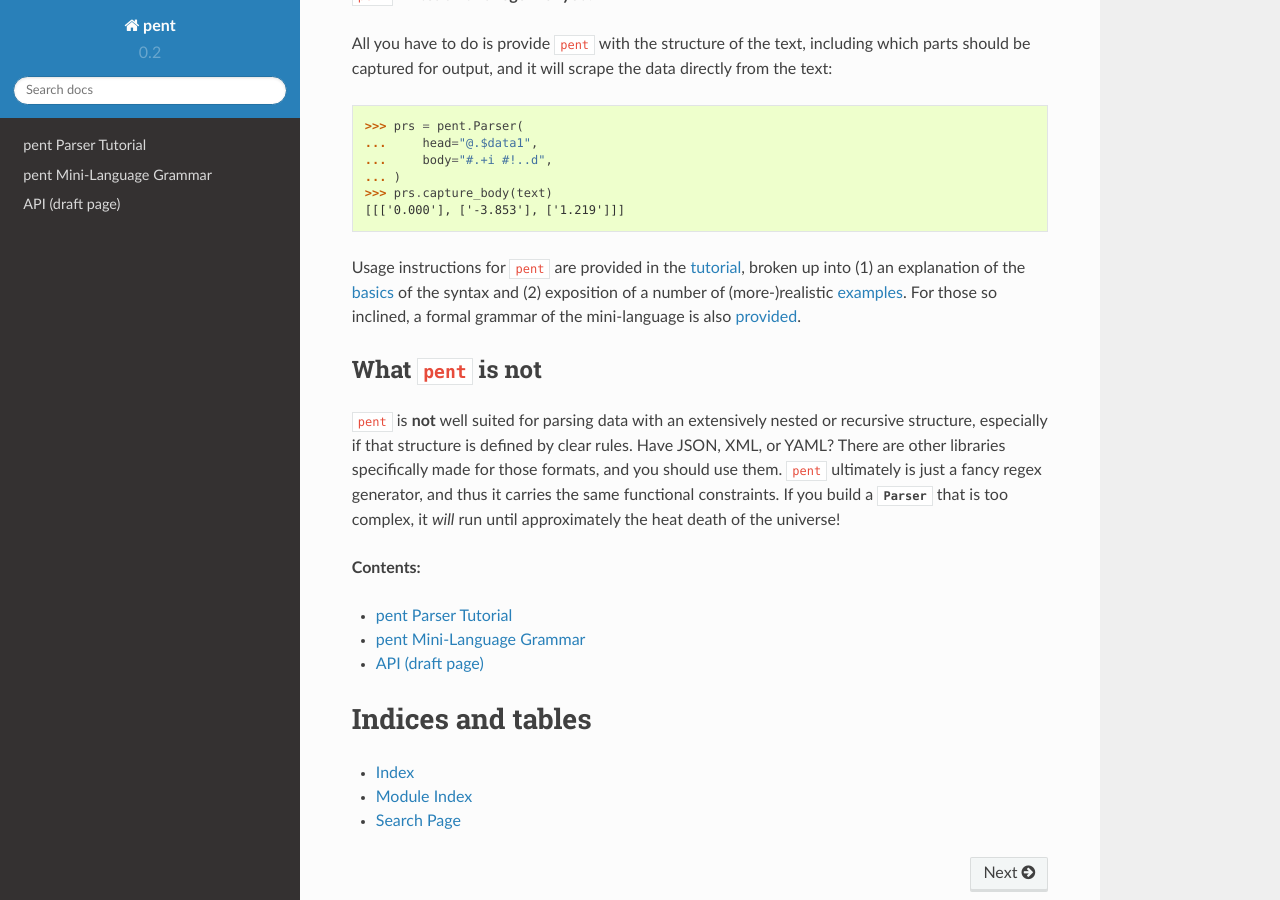
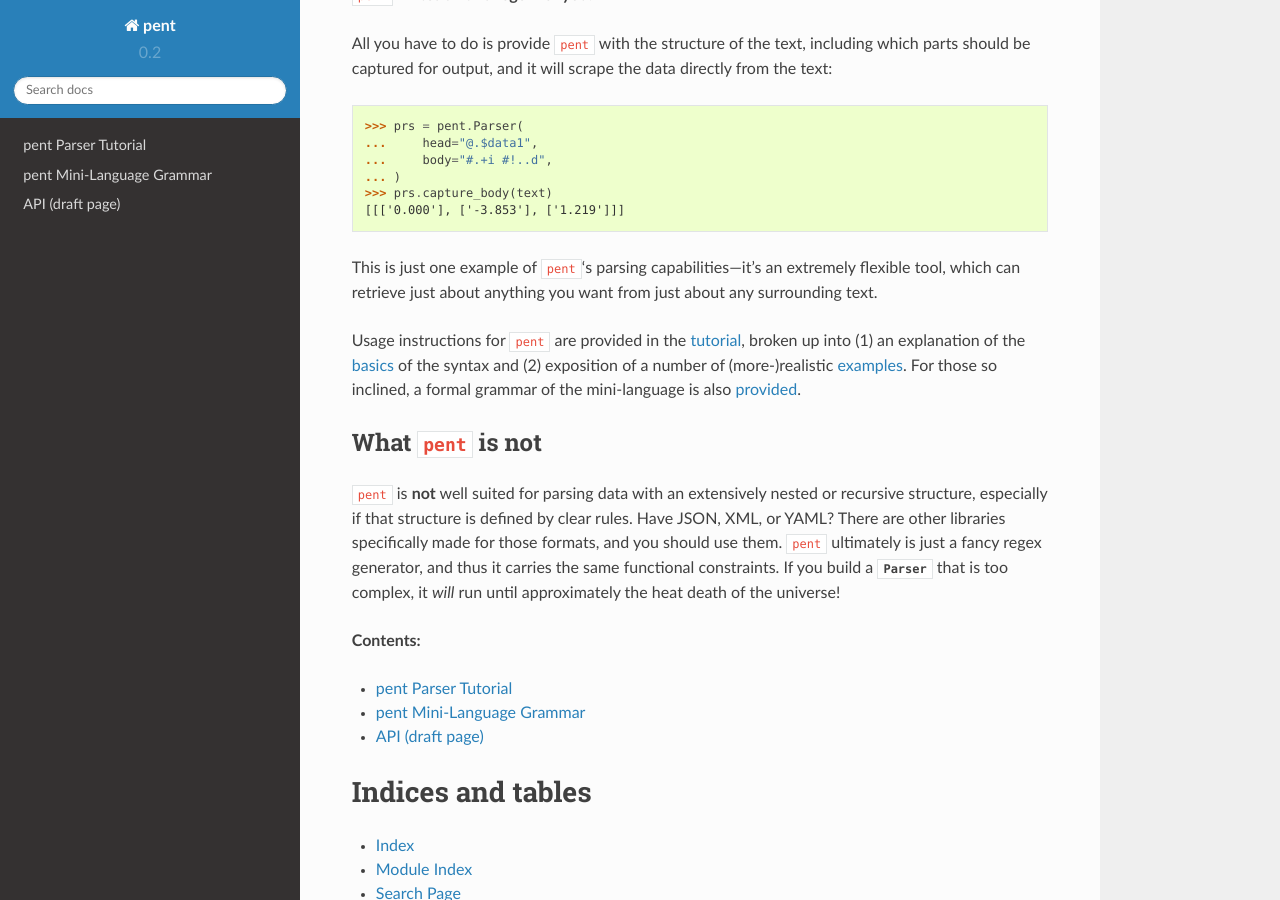
Before and after one commit to bskinn/pent, a Sphinx documentation site: the page built from doc/source/index.rst, in a window 1280 px wide and 900 px high, scrolled down 854 px. Built offline with Sphinx 7.4.7 and the Read the Docs theme 2.0.0, drawn with Linux system fonts in a browser that asks for light colours.

Commit message:
Add a bit more to docs frontpage

```diff
--- a/doc/source/index.rst
+++ b/doc/source/index.rst
@@ -60,6 +60,11 @@ and it will scrape the data directly from the text:
     >>> prs.capture_body(text)
     [[['0.000'], ['-3.853'], ['1.219']]]
 
+This is just one example of ``pent``\ 's parsing
+capabilities---it's an extremely flexible tool, which can retrieve
+just about anything you want from just about any
+surrounding text.
+
 Usage instructions for ``pent`` are provided in the
 :doc:`tutorial </tutorial>`, broken up into
 (1) an explanation of the
```
